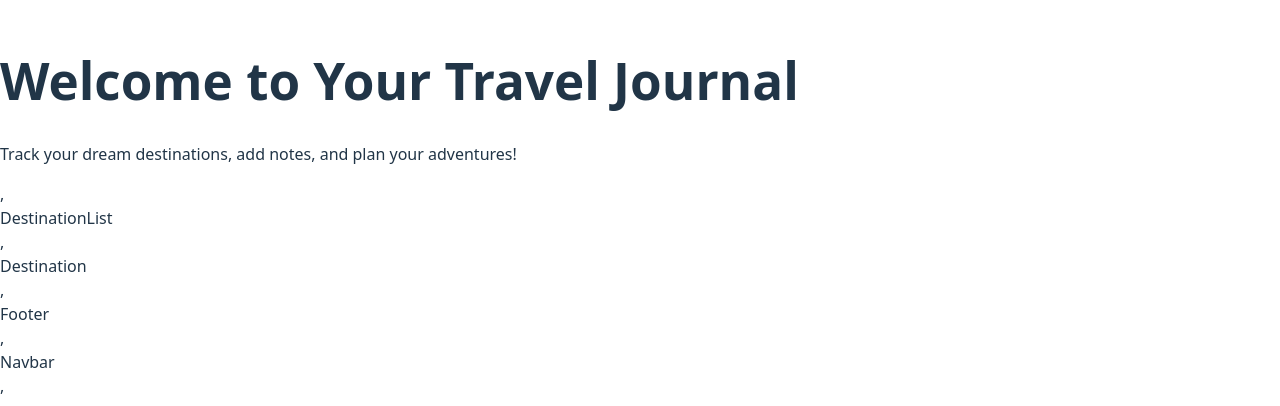
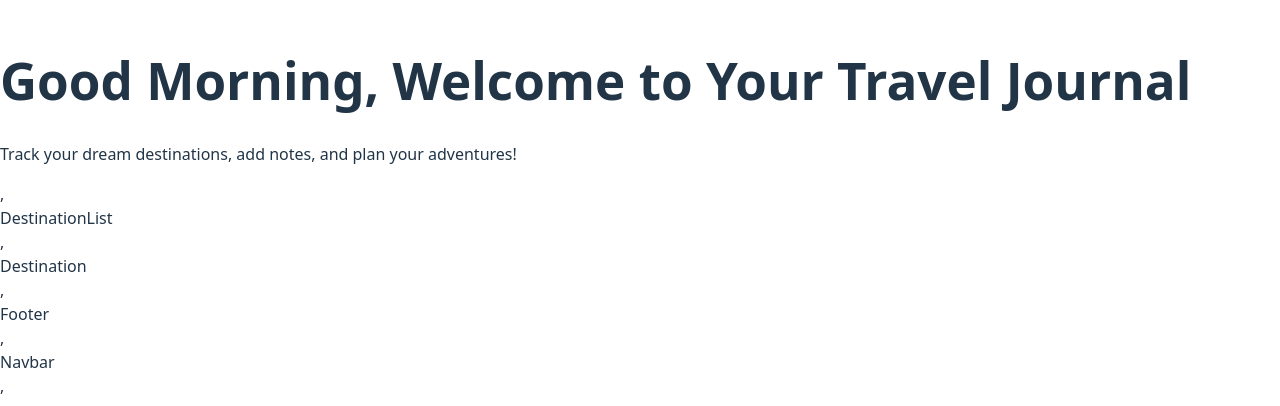
Before and after one commit to Joshuakaranja/final-phase-2-project, a React (Vite) app: page / in a window 1280 px wide. Shown: the part 192-598 px from the top of the page. Built offline with nearby package versions, Linux system fonts and the light colour scheme.

Commit message:
adds setInterval to update greetings across time boundaries

```diff
--- a/src/Description.jsx
+++ b/src/Description.jsx
@@ -1,10 +1,11 @@
-import React, {useState , useEffect} from 'react';
+import React, { useState, useEffect } from 'react';
 
 function Description() {
   const [greeting, setGreeting] = useState('Welcome');
 
   useEffect(() => {
     const updateGreeting = () => {
+      try {
         const hour = new Date().getHours();
         if (hour < 12) {
           setGreeting('Good Morning');
@@ -13,18 +14,22 @@ function Description() {
         } else {
           setGreeting('Good Evening');
         }
+      } catch (error) {
+        setGreeting('Welcome');
+      }
     };
 
     updateGreeting();
+    const interval = setInterval(updateGreeting, 60000);
+  return () => clearInterval(interval);
   }, []);
 
-
   return (
-    <div className='description'>
-      <h1>Welcome to Your Travel Journal</h1>
+    <div className="description">
+      <h1>{greeting}, Welcome to Your Travel Journal</h1>
       <p>Track your dream destinations, add notes, and plan your adventures!</p>
     </div>
   );
 }
 
-export default Description
+export default Description;
```
Lines whose indentation alone changed are shown as unchanged.
